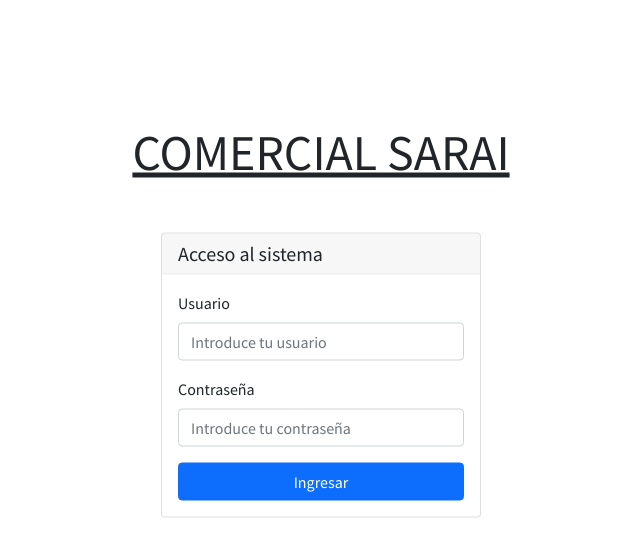
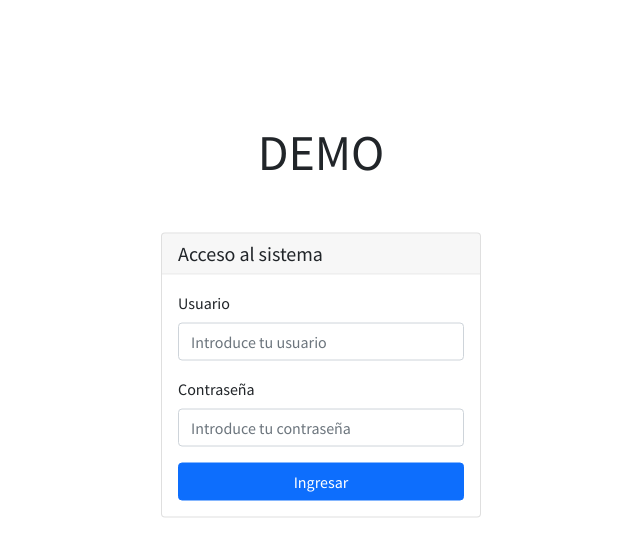
Before and after one commit to davisperezg/frontend-facturacion-sisvilla, a React (Create React App) app: page /login in a window 1280 px wide. Shown: the top 556 px of the page, without its empty margins (319-959 px from the left). Built offline with nearby package versions, Linux system fonts and the light colour scheme; no server answers.

Commit message:
modificaciones para un demo

```diff
--- a/src/components/HeaderComponent/Header.tsx
+++ b/src/components/HeaderComponent/Header.tsx
@@ -27,7 +27,7 @@ const Header = () => {
       <div className={styles.item}>
         <div className={styles.item__left}>
           <h1>
-            Comercial <strong>SARAI</strong>
+            TU <strong>EMPRESA</strong>
           </h1>
         </div>
       </div>
--- a/src/views/Login/Login.module.scss
+++ b/src/views/Login/Login.module.scss
@@ -17,6 +17,5 @@
   display: flex;
   justify-content: center;
   margin-bottom: 50px;
-  text-decoration: underline;
   font-size: 50px;
 }
--- a/src/views/Login/LoginScreen.tsx
+++ b/src/views/Login/LoginScreen.tsx
@@ -55,7 +55,7 @@ const LoginScreen = () => {
   return (
     <>
       <div className={styles.login}>
-        <h1 className={styles.title}>COMERCIAL SARAI</h1>
+        <h1 className={styles.title}>DEMO</h1>
         <div className={styles.login__center}>
           {message && <Alert variant="danger">{message}</Alert>}
           <Card>
```
